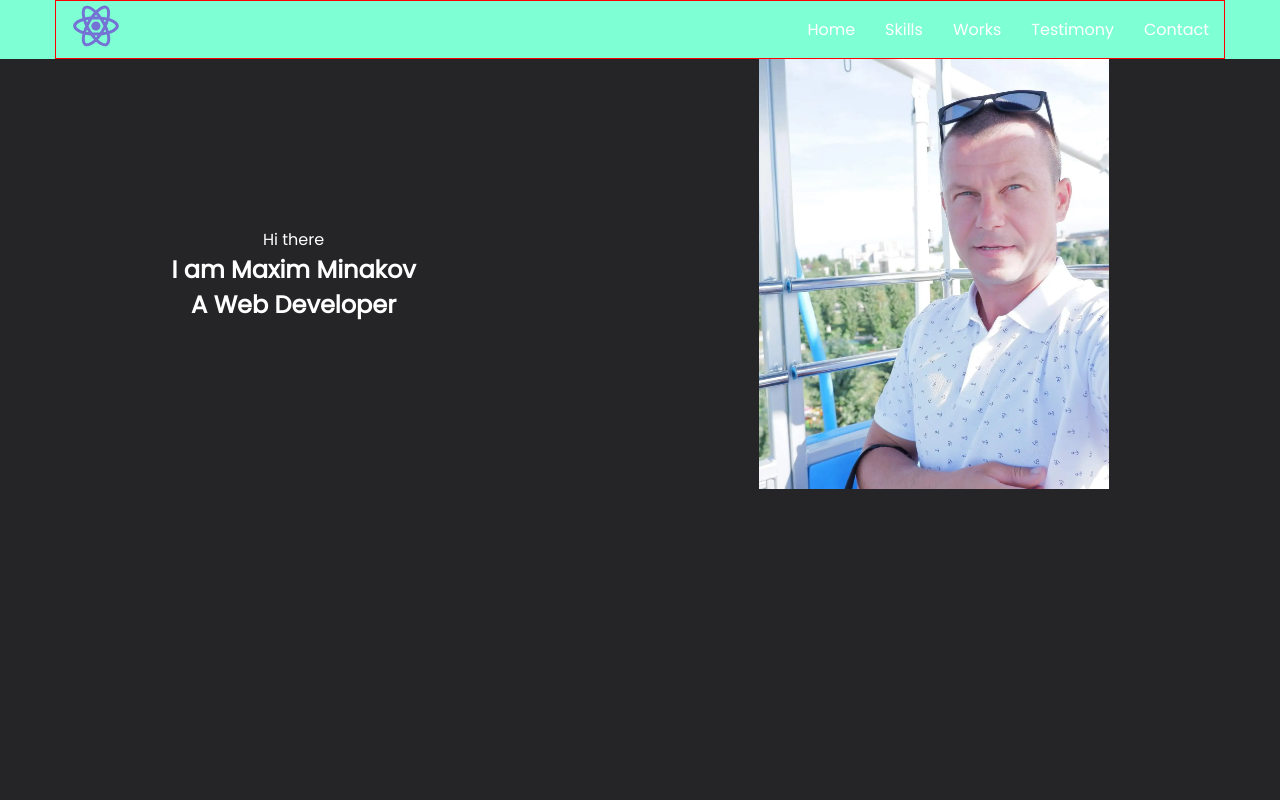
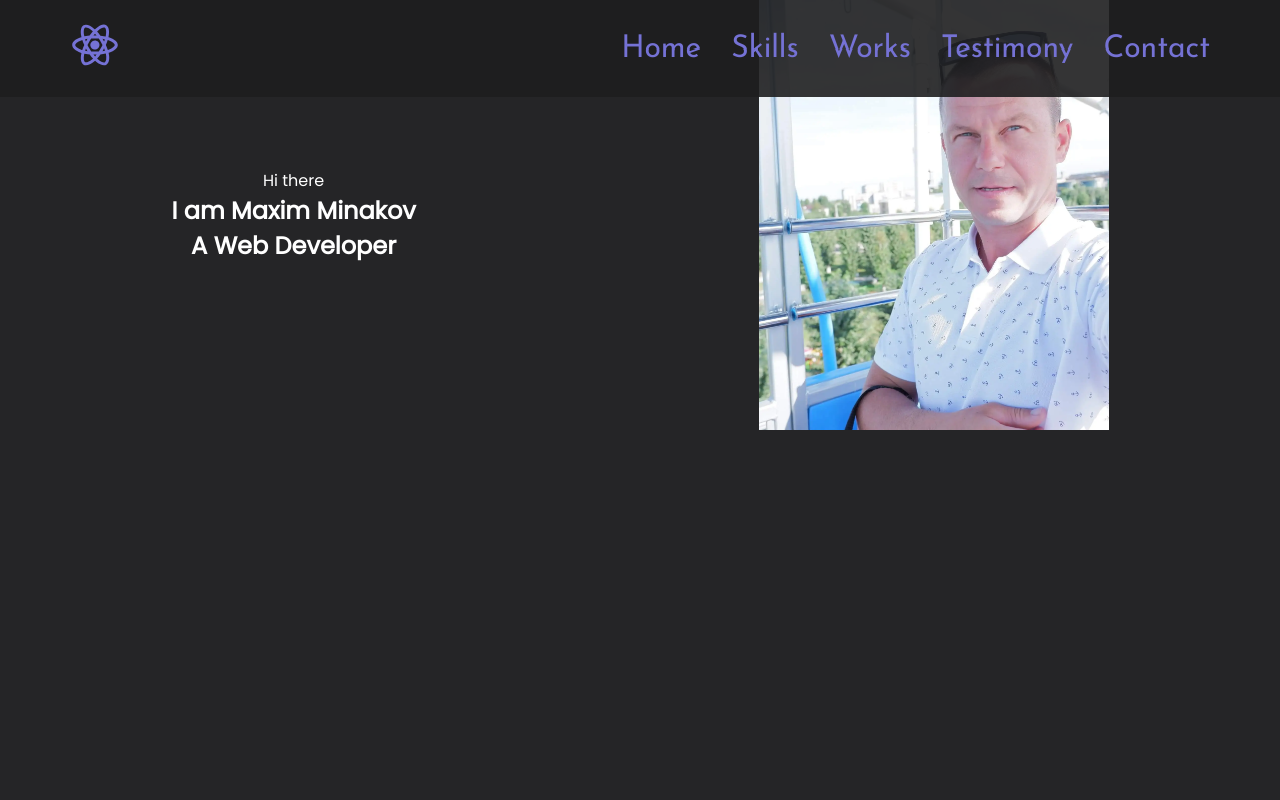
Before and after one commit to Maksimus39/portfolio-start-project-vite-main, a React (Vite) app: page / in a window 1280 px wide. Shown: the top 800 px of the page. Built offline with nearby package versions, Linux system fonts and the light colour scheme.

Commit message:
Header part 2

```diff
--- a/src/components/Container.ts
+++ b/src/components/Container.ts
@@ -6,5 +6,5 @@
     min-height: 100%;
     padding: 0 15px;
     margin: 0 auto;
-    border: 1px solid red;
+    //border: 1px solid red;
 `
--- a/src/layout/header/Header.tsx
+++ b/src/layout/header/Header.tsx
@@ -1,8 +1,8 @@
 import styled from "styled-components";
 import {Logo} from "../../components/logo/Logo.tsx";
-import {Menu} from "../../components/menu/Menu.tsx";
 import {Container} from "../../components/Container.ts";
 import {FlexWrapper} from "../../components/FlexWrapper.tsx";
+import {HeaderMenu} from "./headerMenu/HeaderMenu.tsx";
 
 
 const items = ["Home", "Skills", "Works", "Testimony", "Contact"]
@@ -12,7 +12,7 @@
             <Container>
                 <FlexWrapper justify={"space-between"} align={"center"}>
                     <Logo/>
-                    <Menu menuItem={items}/>
+                    <HeaderMenu menuItem={items}/>
                 </FlexWrapper>
             </Container>
         </StyledHeader>
@@ -20,5 +20,11 @@
 };
 
 const StyledHeader = styled.header`
-    background-color: aquamarine;
+    background-color: rgba(31, 31, 32, 0.9);
+    padding: 20px 0;
+    position: fixed;
+    top: 0;
+    left: 0;
+    right: 0;
+    z-index: 9999;
 `
--- /dev/null
+++ b/src/layout/header/headerMenu/HeaderMenu.tsx
@@ -0,0 +1,96 @@
+import styled from "styled-components";
+import {Theme} from "../../../style/Theme.ts";
+
+
+type MenuItemProps = {
+    menuItem: string[]
+}
+export const HeaderMenu = (props: MenuItemProps) => {
+
+    return (
+        <StyledHeaderMenu>
+            <ul>
+                {props.menuItem.map((item, index) => {
+                    return <ListItem key={index}>
+                        <Link href="">
+                            {item}
+                            <Mask><span>{item}</span></Mask>
+                            <Mask><span>{item}</span></Mask>
+                        </Link>
+                    </ListItem>
+                })}
+            </ul>
+        </StyledHeaderMenu>
+    );
+};
+
+const StyledHeaderMenu = styled.nav`
+    ul {
+        display: flex;
+        gap: 30px;
+        justify-content: center;
+    }
+`;
+
+const Link = styled.a`
+    font-family: Josefin Sans, sans-serif;
+    font-weight: 400;
+    font-size: 30px;
+    line-height: 55px;
+    text-align: center;
+    color: transparent;
+`
+
+const Mask = styled.span`
+    position: absolute;
+    top: 0;
+    left: 0;
+    display: inline-block;
+    height: 50%;
+    overflow-y: hidden;
+    color: ${Theme.colors.accent};
+
+    & + & {
+        top: 50%;
+
+        span {
+            display: inline-block;
+            transform: translateY(-50%);
+        }
+    }
+`
+
+const ListItem = styled.li`
+    position: relative;
+
+    &::before {
+        content: '';
+        display: inline-block;
+        height: 3px;
+        background-color: ${Theme.colors.accent};
+
+        position: absolute;
+        top: 50%;
+        left: -10px;
+        right: -10px;
+        z-index: 1;
+
+        transform: scale(0);
+    }
+
+    &:hover {
+        &::before {
+            transform: scale(1);
+        }
+
+        ${Mask} {
+            transform: skewX(6deg) translateX(5px);
+
+            color: ${Theme.colors.font};
+
+            & + ${Mask} {
+                transform: skewX(6deg) translateX(-5px);
+            }
+        }
+    }
+`
```
